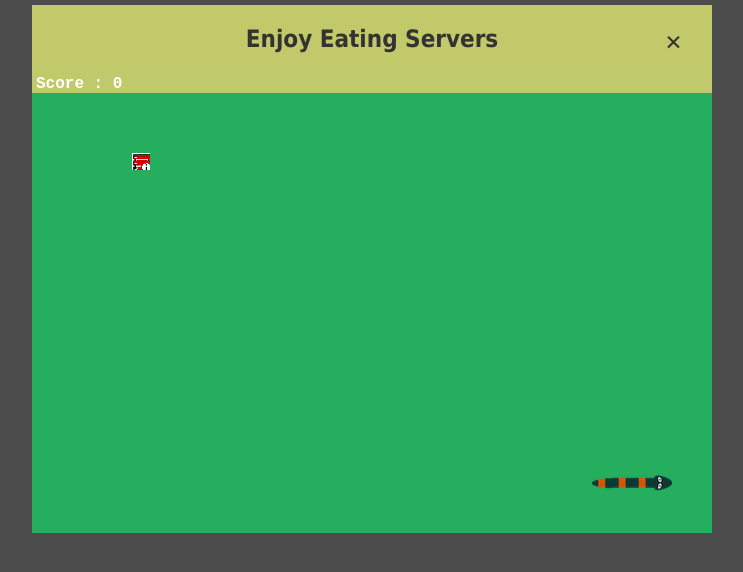
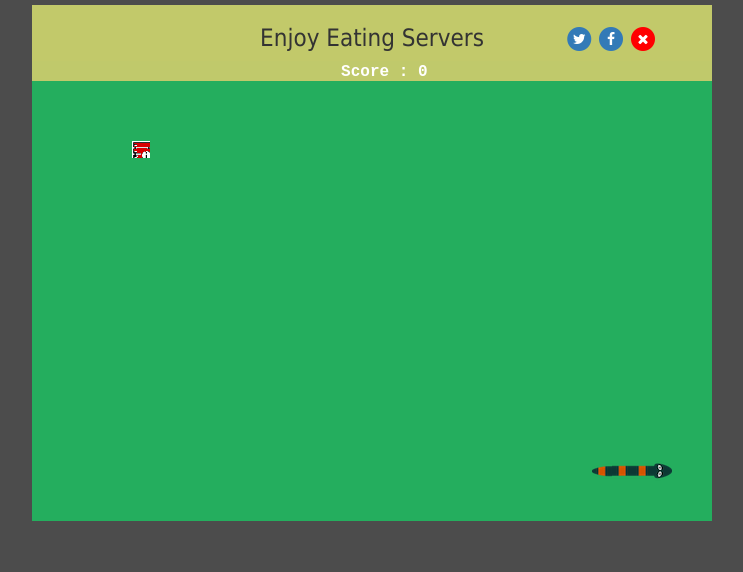
Before and after one commit to krishnavk/snake-game, a plain HTML site: page index.html in a window 1280 px wide. Both pictures are taken after a click on the element "Eat many servers". Shown: the whole page, without its empty margins (268-1011 px from the left). Drawn offline with nearby package versions, Linux system fonts and the light colour scheme.

Commit message:
social media added

```diff
--- a/css/style.css
+++ b/css/style.css
@@ -46,7 +46,7 @@
   background: #C2C96A;
   position: relative;
   transition: all 5s ease-in-out;
-  width: 640px;
+  width: 680px;
   height: 488px;
   margin-top: 5px;
 }
@@ -56,22 +56,31 @@ canvas {
   margin-left: -20px;
 }
 
-.popup h2 {
+.social-media {
+  display:block;
+  text-align:center;
+}
+
+
+.popup .social-media {
+  position: absolute;
+  top: 20px;
+  right: 70px;
+  text-decoration: none;
+  color: #333;
+}
+
+.popup h3 {
   margin-top: 0;
   color: #333;
   font-family: Tahoma, Arial, sans-serif;
   text-align: center;
 }
-.popup .close {
-  position: absolute;
-  top: 20px;
-  right: 30px;
-  transition: all 200ms;
-  font-size: 30px;
-  font-weight: bold;
-  text-decoration: none;
-  color: #333;
+
+.icon-background {
+  color: red;
 }
+
 .popup .close:hover {
   color: #06D85F;
 }
--- a/index.html
+++ b/index.html
@@ -1,6 +1,10 @@
 <html>
 
 <head>
+	<link rel="stylesheet" href="https://maxcdn.bootstrapcdn.com/bootstrap/3.3.7/css/bootstrap.min.css">
+	<link rel="stylesheet" href="https://cdnjs.cloudflare.com/ajax/libs/font-awesome/4.7.0/css/font-awesome.min.css">
+	<link rel="stylesheet" type="text/css" href="https://cdnjs.cloudflare.com/ajax/libs/bootstrap-social/5.1.1/bootstrap-social.css">
+
 	<link rel="stylesheet" type="text/css" href="css/style.css">
 
 </head>
@@ -35,9 +39,28 @@
 
 	<div id="popup1" class="overlay">
 		<div class="popup">
-			<h2>Enjoy Eating Servers</h2>
-			<a class="close" href="#">&times;</a>
+			<h3>Enjoy Eating Servers</h3>
 			<canvas id="board" height="560" width="680"></canvas>
+			<div class="row social-media">
+				<span class="fa-stack fa-1x">
+					<a href="https://twitter.com/ashvinimaurya" target="_blank">
+						<i class="fa fa-circle fa-stack-2x"></i>
+						<i class="fa fa-twitter fa-stack-1x fa-inverse" aria-hidden="true"></i>
+					</a>
+				</span>
+				<span class="fa-stack fa-1x">
+					<a href="https://twitter.com/ashvinimaurya" target="_blank">
+						<i class="fa fa-circle fa-stack-2x"></i>
+						<i class="fa fa-facebook fa-stack-1x fa-inverse" aria-hidden="true"></i>
+					</a>
+				</span>
+				<span class="fa-stack fa-1x">
+				<a href="#">
+					<i class="fa fa-circle fa-stack-2x icon-background"></i>
+					<i class="fa fa-times fa-stack-1x fa-inverse" aria-hidden="true"></i>
+				</a>
+			</span>
+			</div>
 		</div>
 	</div>
 
--- a/js/game.js
+++ b/js/game.js
@@ -205,7 +205,7 @@ startgame = function () {
 			//context.fillText("Level : " + gameLevel, (BOARD_WIDTH / 2) + 8, SCORE_BOARD_HEIGHT - bottomMarigin);
 
 			context.textAlign = "left";
-			context.fillText("Score : " + score, horizontalMargin, SCORE_BOARD_HEIGHT - bottomMarigin);
+			context.fillText("Score : " + score, BOARD_WIDTH / 2.2, SCORE_BOARD_HEIGHT - bottomMarigin);
 
 			for (var i = 0; i < snakeArray.length; i++) {
 				context.drawImage(snakeImage[snakeArray[i].style], snakeArray[i].x, snakeArray[i].y);
```
